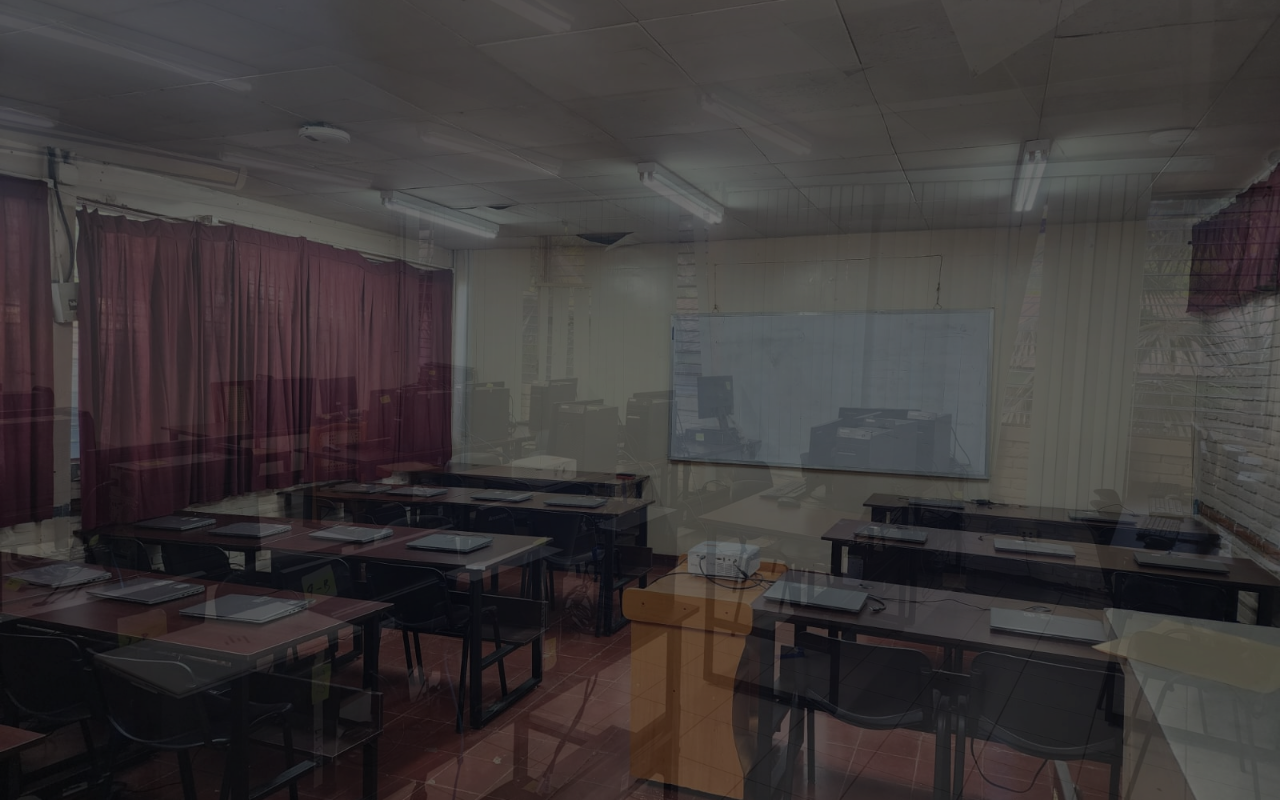
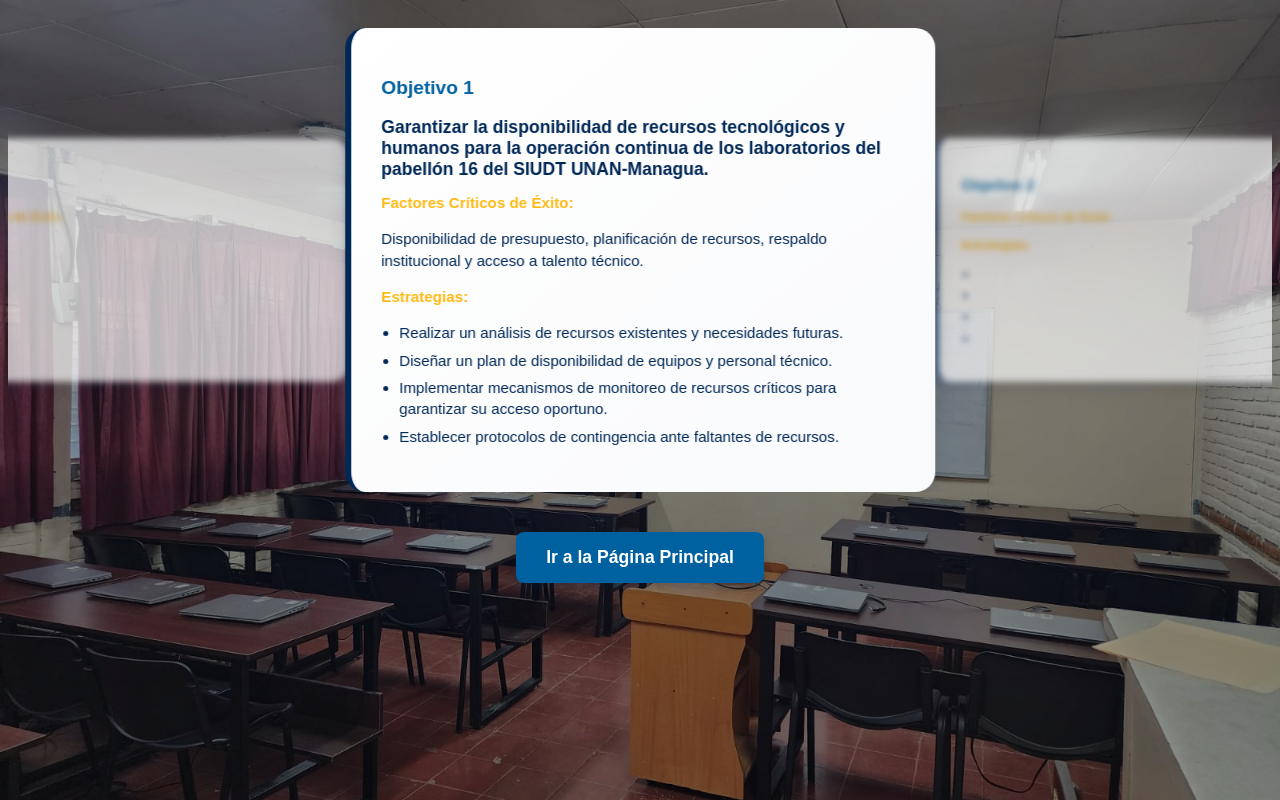
Before and after one commit to ErwingHernandez/plan-ti-react, a React (Vite) app: page /objetivosti in a window 1280 px wide. Before the commit this address had no page. Built offline with nearby package versions, Linux system fonts and the light colour scheme.

Commit message:
terminado el carrusel de los objetivos de ti

```diff
--- a/package.json
+++ b/package.json
@@ -14,6 +14,7 @@
     "react": "^19.1.0",
     "react-dom": "^19.1.0",
     "react-router-dom": "^7.6.0",
+    "swiper": "^11.2.7",
     "xlsx": "^0.18.5"
   },
   "devDependencies": {
--- a/src/App.css
+++ b/src/App.css
@@ -1,3 +1,7 @@
+.contenedor-general{
+
+  display: flex;
+}
 #documento {
   display: grid;
   margin-top: 4rem;
@@ -7,6 +11,11 @@
   justify-content: center;
   align-items: center;
   height: 60vh;
+  overflow: visible;
+}
+
+.contenedor-tarjetas{
+  width: 100%;
 }
 
 .card {
@@ -24,11 +33,26 @@
   transition: transform 0.3s ease, box-shadow 0.3s ease;
   animation: fadeInUp 1s ease forwards;
   opacity: 0;
+  z-index: 1;
+  position: relative;
+   pointer-events: auto;
 }
 
 .card:hover {
-  transform: translateY(-10px) scale(1.05);
-  box-shadow: 0 10px 20px rgba(0, 0, 0, 0.3);
+  transform: translateY(-20px) scale(1.2);
+  box-shadow: 0 12px 24px rgba(0, 0, 0, 0.4);
+}
+
+.right-panel{
+  display: flex;
+  top: 2.5rem;
+  height: 80dvh;
+  flex-direction: column;
+  justify-content: center;
+  position: absolute;
+  left: 76%;
+  gap: 20px;
+  z-index: 1;
 }
 
 /* Animación de entrada */
@@ -89,3 +113,25 @@
     box-shadow: 0 0 10px rgba(59, 218, 246, 0.5);
   }
 }
+
+@keyframes grow {
+  0% {
+    transform: scale(1);
+    z-index: 1;
+  }
+  100% {
+    transform: scale(1.2);
+    z-index: 10;
+  }
+}
+
+@keyframes shrink {
+  0% {
+    transform: scale(1.2);
+    z-index: 10;
+  }
+  100% {
+    transform: scale(1);
+    z-index: 1;
+  }
+}
--- a/src/App.jsx
+++ b/src/App.jsx
@@ -5,7 +5,7 @@ import Part1 from './pages/part1'
 import Part2 from './pages/part2'
 import Part3 from './pages/part3'
 import Part4 from './pages/part4'
-import Inventario from './pages/inventario'
+import ObjetivosTi from './pages/objetivosti.jsx'
 import Planaccion from './pages/planaccion'
 import Backgroundslides from './components/backgroundslides.jsx'
 
@@ -22,7 +22,7 @@ function App() {
         <Route path="/part2" element={<Part2 />} />
         <Route path="/part3" element={<Part3 />} />
         <Route path="/part4" element={<Part4 />} />
-        <Route path="/inventario" element={<Inventario />} />
+        <Route path="/objetivosti" element={<ObjetivosTi />} />
         <Route path="/planaccion" element={<Planaccion />} />
 
       </Routes>
--- a/src/Home.jsx
+++ b/src/Home.jsx
@@ -1,4 +1,4 @@
-import { Link } from 'react-router-dom'
+
 import { useNavigate } from 'react-router-dom'
 import { useState } from 'react'
 import { motion } from 'framer-motion'
@@ -27,6 +27,11 @@ function Home() {
                 }
                 transition={{ duration: 0.5 }}
             >
+                <div className='contenedor-general'>
+
+
+                    {/*Contenedor de las partes */}
+                    <div className='contenedor-tarjetas'>
                         <div id='documento'>
                             <div className='card' id='Card1' onClick={() => handleCardClick("/part1")}>
                                 Introducción
@@ -43,15 +48,31 @@ function Home() {
                             <div className='card' id='Card4' onClick={() => handleCardClick("/part4")}>
                                 1 part
                             </div>
+
+
                         </div>
 
                         <div id='accion' onClick={() => handleCardClick("/planaccion")}>
                             <div id='card5'>Plan de Acción</div>
                         </div>
+                    </div>
+                    {/*Contenedor de las partes */}
 
-                <div id='inventario' onClick={() => handleCardClick("/inventario")}>
-                    Inventario
+
+                    {/*Contenedor del panel de la derecha */}
+                    <div className='right-panel'>
+                        <div id='ob.ti' className='card' onClick={() => handleCardClick("/objetivosti")}>
+                            objetivos de ti
                         </div>
+                        <div id='anexos' className='card'>
+                            Anexos
+                        </div>
+
+                    </div>
+
+                      {/*Contenedor del panel de la derecha */}
+                </div>
+
             </motion.div>
 
         </>
--- /dev/null
+++ b/src/pages/objetivosti.jsx
@@ -0,0 +1,188 @@
+import { Swiper, SwiperSlide } from 'swiper/react';
+import { EffectCoverflow, Keyboard } from 'swiper/modules';
+import { useState } from "react";
+import { useNavigate } from 'react-router-dom';
+import 'swiper/css';
+import 'swiper/css/effect-coverflow';
+import '../styles/objetivosti.css';
+
+
+
+function ObjetivosTi() {
+    const navigate = useNavigate();
+
+      const goToHomePage = () => {
+        navigate('/'); // Redirige a la ruta raíz (página principal)
+    };
+    const objetivos = [
+        {
+            numero: 1,
+            titulo: 'Garantizar la disponibilidad de recursos tecnológicos y humanos para la operación continua de los laboratorios del pabellón 16 del SIUDT UNAN-Managua.',
+            factores: 'Disponibilidad de presupuesto, planificación de recursos, respaldo institucional y acceso a talento técnico.',
+            estrategias: [
+                'Realizar un análisis de recursos existentes y necesidades futuras.',
+                'Diseñar un plan de disponibilidad de equipos y personal técnico.',
+                'Implementar mecanismos de monitoreo de recursos críticos para garantizar su acceso oportuno.',
+                'Establecer protocolos de contingencia ante faltantes de recursos.'
+            ]
+
+
+        },
+        {
+            numero: 2,
+            titulo: '',
+            factores: '',
+            estrategias: [
+                '',
+                '',
+                '',
+                ''
+            ]
+        },
+        {
+            numero: 3,
+            titulo: '',
+            factores: '',
+            estrategias: [
+                '',
+                '',
+                '',
+                ''
+            ]
+        },
+        {
+            numero: 4,
+            titulo: '',
+            factores: '',
+            estrategias: [
+                '',
+                '',
+                '',
+                ''
+            ]
+        },
+        {
+            numero: 5,
+            titulo: '',
+            factores: '',
+            estrategias: [
+                '',
+                '',
+                '',
+                ''
+            ]
+        },
+        {
+            numero: 6,
+            titulo: '',
+            factores: '',
+            estrategias: [
+                '',
+                '',
+                '',
+                ''
+            ]
+        },
+        {
+            numero: 7,
+            titulo: '',
+            factores: '',
+            estrategias: [
+                '',
+                '',
+                '',
+                ''
+            ]
+        },
+        {
+            numero: 8,
+            titulo: '',
+            factores: '',
+            estrategias: [
+                '',
+                '',
+                '',
+                ''
+            ]
+        },
+        {
+            numero: 9,
+            titulo: '',
+            factores: '',
+            estrategias: [
+                '',
+                '',
+                '',
+                ''
+            ]
+        },
+        {
+            numero: 10,
+            titulo: '',
+            factores: '',
+            estrategias: [
+                '',
+                '',
+                '',
+                ''
+            ]
+        },
+
+    ]
+
+    return (
+
+        <>
+            <div className="carousel-container">
+                <Swiper
+                    modules={[EffectCoverflow, Keyboard]}
+                    effect={'coverflow'}
+                    grabCursor={true}
+                    centeredSlides={true}
+                    slidesPerView={2}
+                    spaceBetween={5}
+                    loop={true}
+                    keyboard={{ enabled: true }}
+                    coverflowEffect={{
+                        rotate: 0,
+                        stretch: 0,
+                        depth: 100,
+                        modifier: 2.5,
+                        slideShadows: false,
+                    }}
+                    className="swiper-container"
+                >
+                    {objetivos.map((objetivo, index) => (
+                        <SwiperSlide key={index} className="swiper-slide">
+                            <div className='card-ti'>
+                                <h3>Objetivo {objetivo.numero}</h3>
+                                <p className="titulo">{objetivo.titulo}</p>
+                                <div className="factores">
+                                    <strong>Factores Críticos de Éxito:</strong>
+                                    <p>{objetivo.factores}</p>
+                                </div>
+                                <div className="estrategias">
+                                    <strong>Estrategias:</strong>
+                                    <ul>
+                                        {objetivo.estrategias.map((e, j) => (
+                                            <li key={j}>{e}</li>
+                                        ))}
+                                    </ul>
+                                </div>
+                            </div>
+                        </SwiperSlide>
+                    ))}
+                </Swiper>
+            </div>
+
+            <div className="home-button-container">
+                <button className="home-button" onClick={goToHomePage}>
+                    Ir a la Página Principal
+                </button>
+            </div>
+        </>
+
+    );
+}
+
+export default ObjetivosTi;
--- /dev/null
+++ b/src/styles/objetivosti.css
@@ -0,0 +1,118 @@
+.carousel-container {
+  width: 100%;
+  padding: 20px 0;
+  display: flex;
+  justify-content: center;
+}
+
+.swiper-container {
+  width: 100%;
+  max-width: 1400px;
+}
+
+.swiper-slide {
+  display: flex;
+  justify-content: center;
+  align-items: center;
+  padding: 0 20px;
+  box-sizing: border-box;
+}
+
+.swiper-slide:not(.swiper-slide-active) .card-ti {
+  filter: blur(4px);
+  opacity: 0.7;
+  transform: scale(0.95);
+}
+
+.swiper-slide-next .card-ti,
+.swiper-slide-prev .card-ti {
+  filter: blur(2px);
+  opacity: 0.85; /* Ajusta la opacidad si estás usando un blur menor */
+  transform: scale(0.98); /* Ajusta el escalado para que sea menos pronunciado */
+}
+
+
+
+.card-ti {
+  background: linear-gradient(to bottom right, #ffffff, #f9fafc);
+  border-left: 6px solid #002856;
+  border-radius: 20px;
+  padding: 30px;
+  width: 100%;
+   width: 100%;/* Ajusta según tu preferencia de anchura */
+
+  max-height: 520px;
+  box-shadow: 0 8px 20px rgba(0, 40, 86, 0.15);
+  transition: transform 0.3s ease, box-shadow 0.3s ease;
+  color: #002856;
+  overflow: hidden;
+
+   will-change: transform, filter, opacity;
+}
+
+.card-ti h3 {
+  color: #0061A0;
+  font-size: 1.2rem;
+  margin-bottom: 10px;
+}
+
+.card-ti .titulo {
+  font-weight: bold;
+  font-size: 1.1rem;
+  margin-bottom: 12px;
+}
+
+.card-ti .factores,
+.card-ti .estrategias {
+  margin-top: 10px;
+  font-size: 0.95rem;
+  line-height: 1.4;
+}
+
+.card-ti .factores strong,
+.card-ti .estrategias strong {
+  color: #FDB913;
+  font-weight: 600;
+}
+
+.card-ti ul {
+  list-style-type: disc;
+  padding-left: 18px;
+}
+
+.card-ti li {
+  margin-bottom: 6px;
+}
+
+
+.home-button-container {
+  width: 100%;
+  display: flex;
+  justify-content: center; /* Centra el botón horizontalmente */
+  margin-top: 20px; /* Espacio entre el carrusel y el botón, si no usas margin-bottom en .carousel-container */
+}
+
+/* Estilos del botón en sí */
+.home-button {
+  background-color: #0061A0; /* Color principal de tu paleta */
+  color: white;
+  padding: 15px 30px;
+  border: none;
+  border-radius: 8px;
+  font-size: 1.1rem;
+  font-weight: 600;
+  cursor: pointer;
+  transition: background-color 0.3s ease, transform 0.2s ease, box-shadow 0.3s ease;
+  box-shadow: 0 4px 10px rgba(0, 40, 86, 0.2);
+}
+
+.home-button:hover {
+  background-color: #00457A; /* Un tono más oscuro al pasar el ratón */
+  transform: translateY(-2px); /* Un ligero levantamiento al pasar el ratón */
+  box-shadow: 0 6px 15px rgba(0, 40, 86, 0.3);
+}
+
+.home-button:active {
+  transform: translateY(0); /* Vuelve a su posición original al hacer clic */
+  box-shadow: 0 2px 5px rgba(0, 40, 86, 0.1);
+}
--- /dev/null
+++ b/src/styles/title.css
@@ -0,0 +1,6 @@
+.project-title {
+    text-align: center;
+    font-size: 2rem;
+    font-weight: bold;
+    margin: 2rem auto;
+}
```
Also changed, not shown: src/components/titulo.jsx (added, +13 -0 lines), 1 other file (tests, documents, lock files or other folders). Lines whose indentation alone changed are shown as unchanged.
